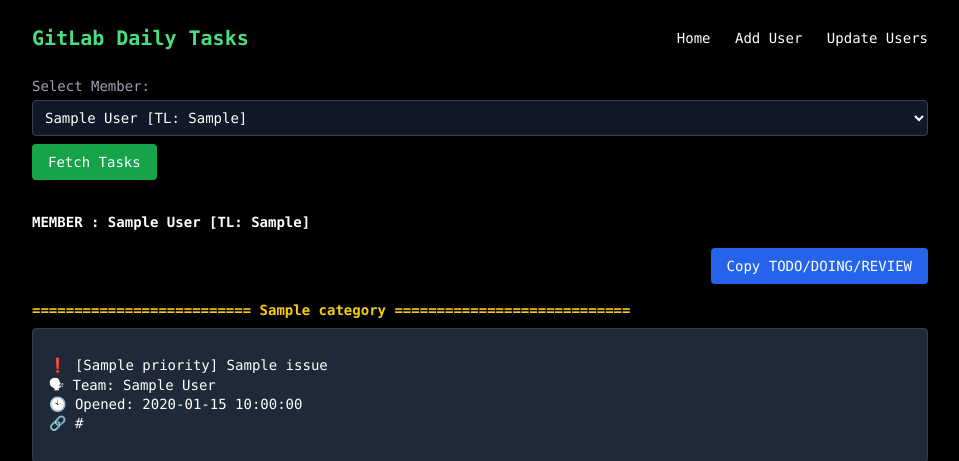
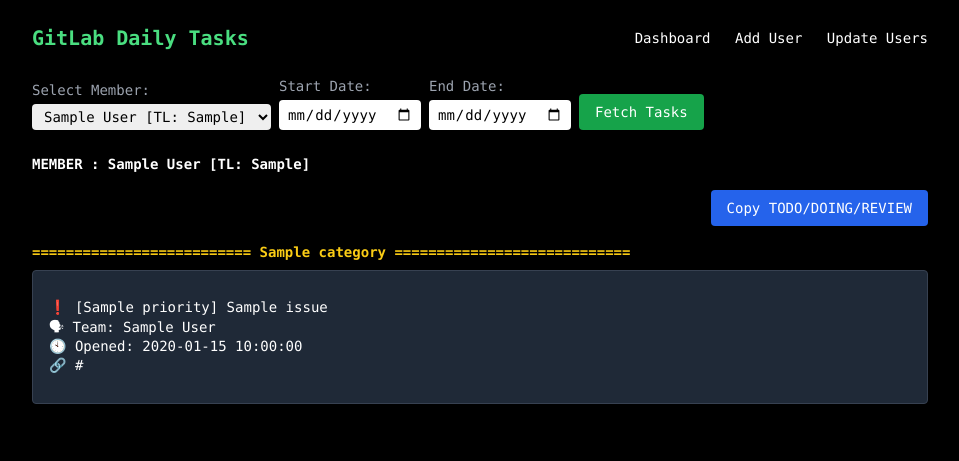
Before and after one commit to PuvaanRaaj/gitlab-daily-tasks, a Flask app: template templates/task.html in a window 1280 px wide. Shown: the top 461 px of the page, without its empty margins (160-1119 px from the left). Run offline with Flask 3, Linux system fonts and the light colour scheme; tables that the repository leaves empty hold one stand-in row (values such as "Sample post"); the template is opened without the code that fills it: values that come from a table or form of the project are taken from there, most other values are stand-ins (such as "Sample title", 1, 10 or a date in 2020); some libraries are stand-ins or nearby versions.

Commit message:
update template

```diff
--- a/templates/task.html
+++ b/templates/task.html
@@ -10,19 +10,29 @@
     <nav class="flex justify-between items-center mb-6">
       <h1 class="text-xl text-green-400 font-bold">GitLab Daily Tasks</h1>
       <div class="space-x-4">
-        <a href="/" class="text-white hover:underline">Home</a>
+        <a href="/" class="text-white hover:underline">Dashboard</a>
         <a href="/admin/add-user" class="text-white hover:underline">Add User</a>
         <a href="/admin/users" class="text-white hover:underline">Update Users</a>
       </div>
     </nav>
 
-    <form method="post" class="mb-8">
-      <label class="block text-gray-400 mb-1">Select Member:</label>
-      <select name="user_id" required class="w-full p-2 mb-2 bg-gray-900 border border-gray-700 text-white rounded">
-        {% for u in users %}
-          <option value="{{ u.id }}">{{ u.display_name }} [TL: {{ u.team_lead }}]</option>
-        {% endfor %}
-      </select>
+    <form method="post" class="flex flex-wrap gap-2 text-black mb-6 items-end">
+      <div>
+        <label class="block text-gray-400 mb-1">Select Member:</label>
+        <select name="user_id" required class="rounded px-2 py-1">
+          {% for u in users %}
+            <option value="{{ u.id }}" {% if user and user.id == u.id %}selected{% endif %}>{{ u.display_name }} [TL: {{ u.team_lead }}]</option>
+          {% endfor %}
+        </select>
+      </div>
+      <div>
+        <label class="block text-gray-400 mb-1">Start Date:</label>
+        <input type="date" name="start_date" value="{{ start_date }}" class="rounded px-2 py-1">
+      </div>
+      <div>
+        <label class="block text-gray-400 mb-1">End Date:</label>
+        <input type="date" name="end_date" value="{{ end_date }}" class="rounded px-2 py-1">
+      </div>
       <button type="submit" class="bg-green-600 hover:bg-green-700 px-4 py-2 rounded text-white">Fetch Tasks</button>
     </form>
 
```
Also changed, not shown: templates/index.html (+12 -0 lines), templates/list_users.html (+8 -0 lines).
